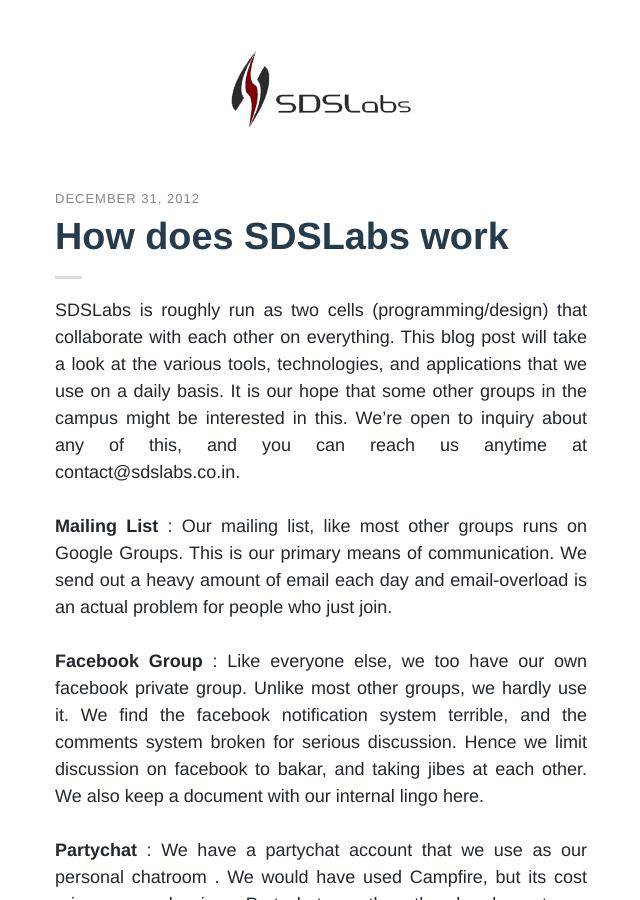
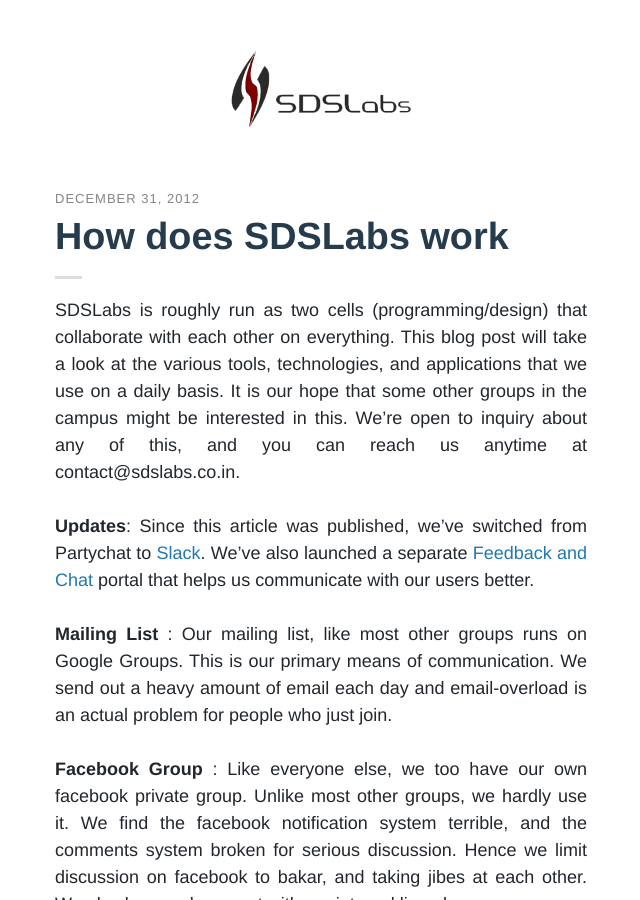
Before and after one commit to sdslabs/sdslabs.github.com, a Jekyll site: the page built from _posts/2012/2012-12-31-how-does-sdslabs-work.md, in a window 1280 px wide and 900 px high. Shown: the whole window, without its empty margins (319-959 px from the left). Built offline with Jekyll 4.4.1, drawn with Linux system fonts in a browser that asks for light colours; some web fonts are replaced; Markdown is read by kramdown in place of the engine named in the settings; comment, search, counter and statistics services are not loaded.

Commit message:
Adds note about slack on "how-we-work" blog post.

```diff
--- a/_posts/2012/2012-12-31-how-does-sdslabs-work.md
+++ b/_posts/2012/2012-12-31-how-does-sdslabs-work.md
@@ -12,6 +12,11 @@ SDSLabs is roughly run as two cells
  might be interested in this. We're open to
  inquiry about any of this, and you can reach us
  anytime at contact@sdslabs.co.in.
+
+**Updates**: Since this article was published, we've switched from Partychat to
+[Slack](/2014/04/sdslabs-slack/). We've also launched a separate
+[Feedback and Chat](/2014/10/feedback-chat/) portal that helps us communicate
+with our users better.
 
 **Mailing List** : Our mailing list, like most other groups runs on Google Groups.
 This is our primary means of communication. We send out a heavy amount of email
```
